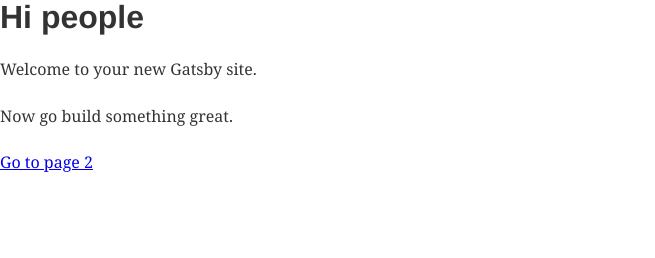
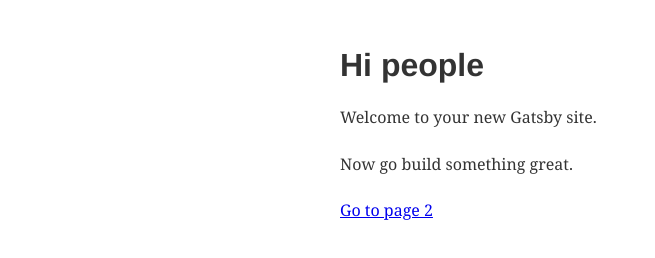
Before and after one commit to ofirbb/Judge, a Gatsby site: page / in a window 1280 px wide. Shown: the whole page, without its empty margins (0-655 px from the left). Built offline with nearby package versions, Linux system fonts and the light colour scheme; Gatsby itself is replaced by a stand-in of ours.

Commit message:
added css modules

```diff
--- a/src/pages/index.js
+++ b/src/pages/index.js
@@ -1,8 +1,9 @@
 import React from 'react'
 import Link from 'gatsby-link'
+import styles from './index.module.css'
 
 const IndexPage = () => (
-  <div>
+  <div className={styles.indexPage}>
     <h1>Hi people</h1>
     <p>Welcome to your new Gatsby site.</p>
     <p>Now go build something great.</p>
--- /dev/null
+++ b/src/pages/index.module.css
@@ -0,0 +1,4 @@
+.indexPage {
+  margin: 3rem auto;
+  max-width: 600px;
+}
```
Also changed, not shown: 1 other file.
